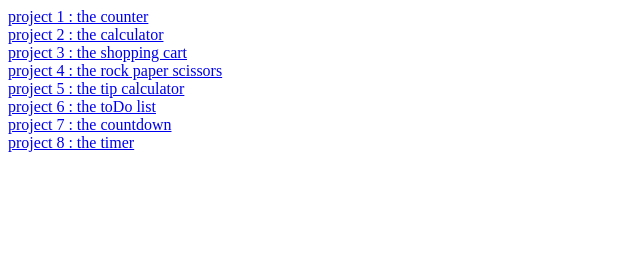
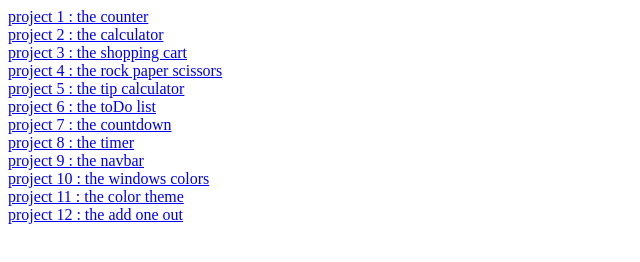
Before and after one commit to rosaraad/javascript-mini-projects, a plain HTML site: page index.html in a window 1280 px wide. Shown: the whole page, without its empty margins (0-640 px from the left). Drawn offline with Linux system fonts and the light colour scheme.

Commit message:
index-page-modified

```diff
--- a/index.html
+++ b/index.html
@@ -32,6 +32,18 @@
     <a href="08-timer.html">
         <div>project 8 : the timer</div>
     </a>
+    <a href="09-navbar.html">
+        <div>project 9 : the navbar</div>
+    </a>
+    <a href="10-windowsColors.html">
+        <div>project 10 : the windows colors</div>
+    </a>
+    <a href="11-colorTheme.html">
+        <div>project 11 : the color theme</div>
+    </a>
+    <a href="12-OddOneOut.html">
+        <div>project 12 : the add one out</div>
+    </a>
 </body>
 
 </html>
```
Also changed, not shown: 1 other file.
